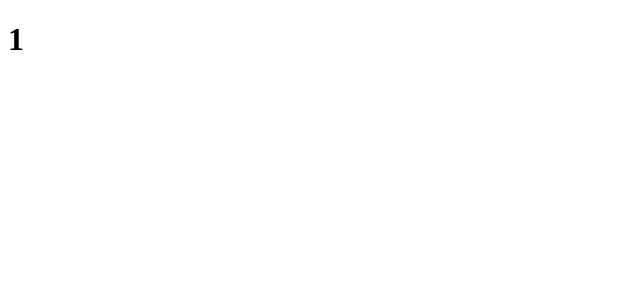
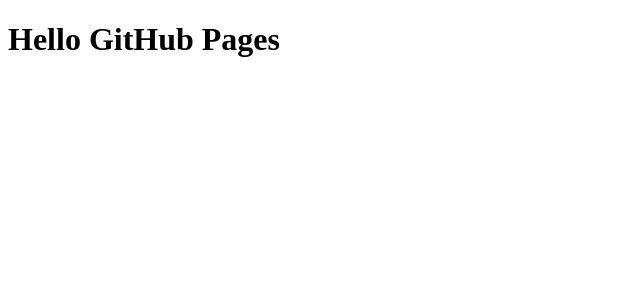
Before and after one commit to davidverweij/reactjs-practice-app, a React app: page / in a window 1280 px wide. Shown: the top 300 px of the page, without its empty margins (0-640 px from the left). Built offline with nearby package versions, Linux system fonts and the light colour scheme.

Commit message:
implement gh-pages deployment

```diff
--- a/package.json
+++ b/package.json
@@ -5,7 +5,8 @@
   "main": "src/index.js",
   "scripts": {
     "start": "webpack serve --config webpack.dev.js",
-    "build": "webpack --config webpack.prod.js"
+    "build": "webpack --config webpack.prod.js",
+    "deploy": "npm run build && gh-pages -d dist"
   },
   "repository": {
     "type": "git",
@@ -16,7 +17,7 @@
   "bugs": {
     "url": "https://github.com/davidverweij/epam_reactjs_mentoring/issues"
   },
-  "homepage": "https://github.com/davidverweij/epam_reactjs_mentoring#readme",
+  "homepage": "https://github.com/davidverweij/epam_reactjs_mentoring",
   "dependencies": {
     "prop-types": "^15.8.1",
     "react": "^18.0.0",
@@ -32,6 +33,7 @@
     "babel-loader": "^8.2.5",
     "babel-plugin-typescript-to-proptypes": "^2.0.0",
     "fork-ts-checker-webpack-plugin": "^7.2.7",
+    "gh-pages": "^3.2.3",
     "html-webpack-plugin": "^5.5.0",
     "typescript": "^4.6.3",
     "webpack": "^5.72.0",
--- a/src/index.tsx
+++ b/src/index.tsx
@@ -7,6 +7,6 @@
 root.render(
   <React.StrictMode>
     {/* Type error on purpose */}
-    <App message={1} />
+    <App message={"Hello GitHub Pages"} />
   </React.StrictMode>
 );
```
Also changed, not shown: 1 other file (tests, documents, lock files or other folders).
